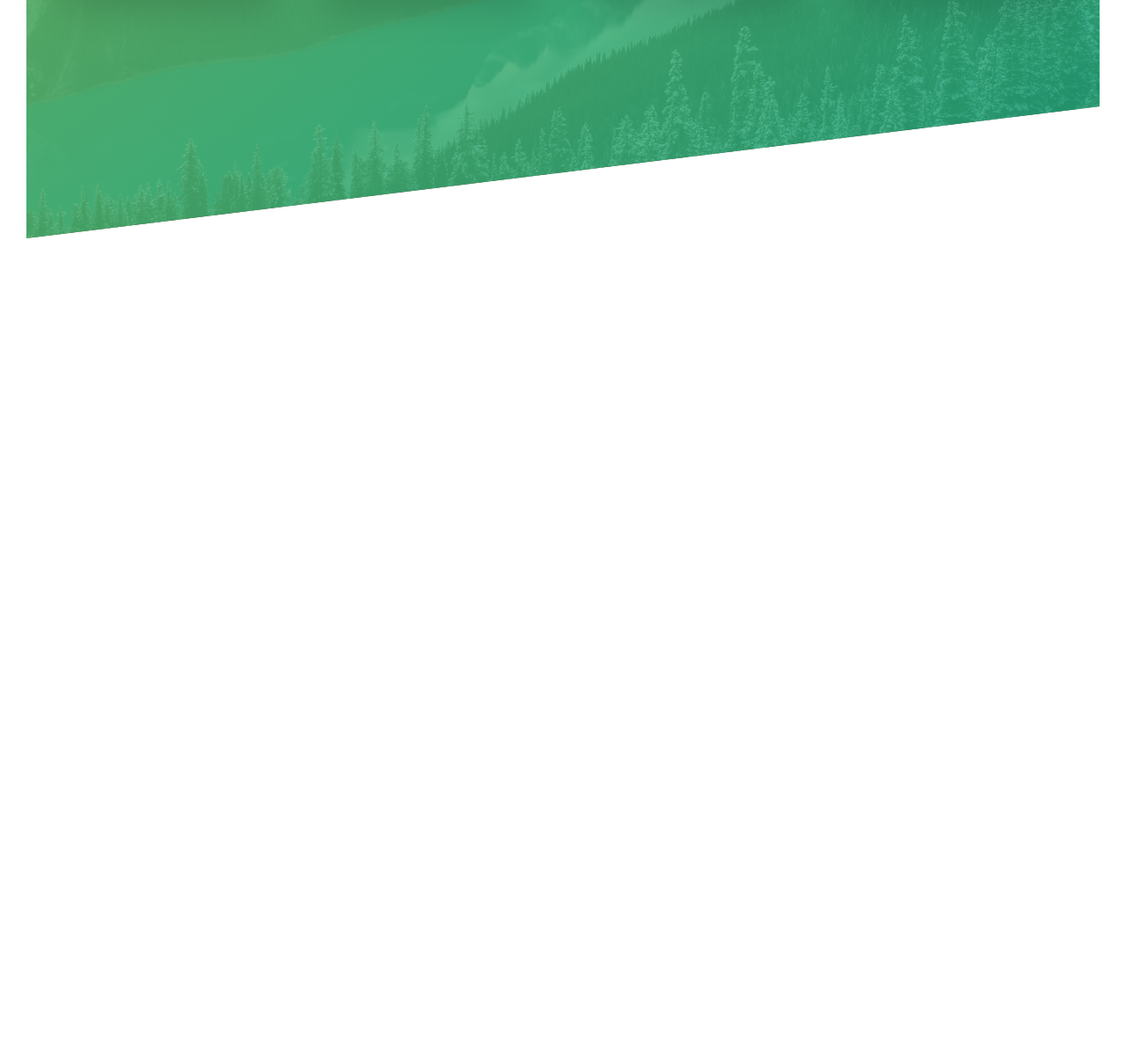
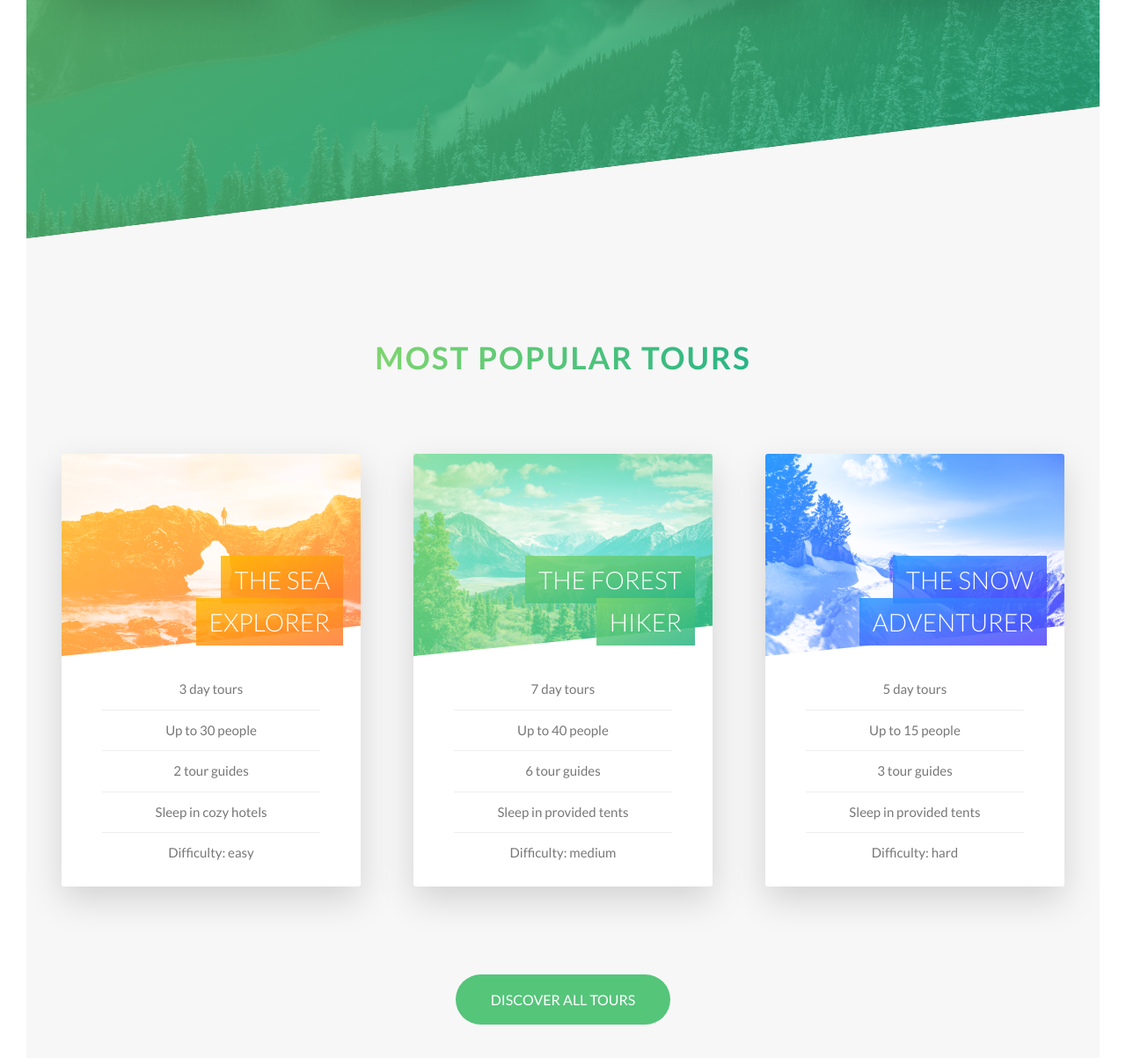
Before and after one commit to vsbron/course-natours-2023, a website built with Parcel: page index.html in a window 1280 px wide. Shown: the part 2119-3322 px from the top of the page at 88% size. Before the commit the page ends 2390 px from the top, so only its background shows below. Built offline with nearby package versions, Linux system fonts and the light colour scheme.

Commit message:
Added Tours section

```diff
--- a/index.html
+++ b/index.html
@@ -83,53 +83,75 @@
 				</div>
 			</section>
 
+			<section class="section__tours">
+
+				<div class="u-center-text u-margin-bottom-big">
+					<h2 class="heading-secondary">MOST POPULAR TOURS</h2>
+				</div>
+
+				<div class="row">
+					<div class="col-1-of-3"><div class="card">
+						<div class="card__side card__side--front">
+							<div class="card__picture card__picture--1"></div>
+							<h4 class="card__heading"><span class="card__heading-span card__heading-span--1">The Sea Explorer</span></h4>
+							<div class="card__details"><ul>
+								<li>3 day tours</li>
+								<li>Up to 30 people</li>
+								<li>2 tour guides</li>
+								<li>Sleep in cozy hotels</li>
+								<li>Difficulty: easy</li>
+							</ul></div></div>
+							<div class="card__side card__side--back card__side--back-1"><div class="card__cta">
+								<div class="card__price-box">
+									<p class="card__price-only">Only</p>
+									<p class="card__price-value">$297</p>
+								</div>
+								<a href="#" class="btn btn--white">Book now!</a>
+							</div></div></div></div>
+					<div class="col-1-of-3"><div class="card">
+						<div class="card__side card__side--front">
+							<div class="card__picture card__picture--2"></div>
+							<h4 class="card__heading"><span class="card__heading-span card__heading-span--2">The Forest Hiker</span></h4>
+							<div class="card__details"><ul>
+								<li>7 day tours</li>
+								<li>Up to 40 people</li>
+								<li>6 tour guides</li>
+								<li>Sleep in provided tents</li>
+								<li>Difficulty: medium</li>
+							</ul></div></div>
+							<div class="card__side card__side--back card__side--back-2"><div class="card__cta">
+								<div class="card__price-box">
+									<p class="card__price-only">Only</p>
+									<p class="card__price-value">$497</p>
+								</div>
+								<a href="#" class="btn btn--white">Book now!</a>
+							</div></div></div></div>
+					<div class="col-1-of-3"><div class="card">
+						<div class="card__side card__side--front">
+							<div class="card__picture card__picture--3"></div>
+							<h4 class="card__heading"><span class="card__heading-span card__heading-span--3">The Snow Adventurer</span></h4>
+							<div class="card__details"><ul>
+								<li>5 day tours</li>
+								<li>Up to 15 people</li>
+								<li>3 tour guides</li>
+								<li>Sleep in provided tents</li>
+								<li>Difficulty: hard</li>
+							</ul></div></div>
+							<div class="card__side card__side--back card__side--back-3"><div class="card__cta">
+								<div class="card__price-box">
+									<p class="card__price-only">Only</p>
+									<p class="card__price-value">$897</p>
+								</div>
+								<a href="#" class="btn btn--white">Book now!</a>
+							</div></div></div></div></div>
+				<div class="u-center-text u-margin-top-huge">
+					<a href="#" class="btn btn--green">Discover all tours</a>
+				</div>
+			</section>
+
 		</main>
 
-		<footer class="footer">
-
-		</footer>
-
-
-
-
-<!--
-		<section class="grid-test">
-
-			<div class="row">
-				<div class="col-1-of-2">Col 1 of 2</div>
-				<div class="col-1-of-2">Col 1 of 2</div>
-			</div>
-
-			<div class="row">
-				<div class="col-1-of-3">Col 1 of 3</div>
-				<div class="col-1-of-3">Col 1 of 3</div>
-				<div class="col-1-of-3">Col 1 of 3</div>
-			</div>
-
-			<div class="row">
-				<div class="col-1-of-3">Col 1 of 3</div>
-				<div class="col-2-of-3">Col 2 of 3</div>
-			</div>
-
-			<div class="row">
-				<div class="col-1-of-4">Col 1 of 4</div>
-				<div class="col-1-of-4">Col 1 of 4</div>
-				<div class="col-1-of-4">Col 1 of 4</div>
-				<div class="col-1-of-4">Col 1 of 4</div>
-			</div>
-
-			<div class="row">
-				<div class="col-1-of-4">Col 1 of 4</div>
-				<div class="col-1-of-4">Col 1 of 4</div>
-				<div class="col-2-of-4">Col 2 of 4</div>
-			</div>
-
-			<div class="row">
-				<div class="col-1-of-4">Col 1 of 4</div>
-				<div class="col-3-of-4">Col 3 of 4</div>
-			</div>
-
-		</section> -->
+		<footer class="footer"></footer>
 
   </body>
 </html>
--- a/src/sass/abstract/_variables.scss
+++ b/src/sass/abstract/_variables.scss
@@ -1,14 +1,19 @@
 $color-primary: #55c57a;
 $color-primary-light: #7ed56f;
 $color-primary-dark: #28b485;
+$color-secondary-light: #ffb900;
+$color-secondary-dark: #ff7730;
+$color-tertiary-light: #2998ff;
+$color-tertiary-dark: #5643fa;
 
 $color-white: #fff;
 $color-gray: #777;
 $color-gray-light-1: #f7f7f7;
+$color-gray-light-2: #eee;
 $color-black: #000;
 
 $border-radius-large: 10rem;
-$animation-timing: ease-out;
+$animation-timing: ease-in-out;
 
 // Font sizes
 $default-font-size: 1.6rem;
--- a/src/sass/base/_utilities.scss
+++ b/src/sass/base/_utilities.scss
@@ -1,15 +1,10 @@
-.u-center-text {
-  text-align: center;
-}
+.u-center-text { text-align: center }
 
-.u-margin-bottom-small {
-  margin-bottom: 1.5rem;
-}
+.u-margin-bottom-small { margin-bottom: 1.5rem }
+.u-margin-bottom-medium { margin-bottom: 4rem }
+.u-margin-bottom-big { margin-bottom: 8rem }
 
-.u-margin-bottom-medium {
-  margin-bottom: 4rem;
-}
-
-.u-margin-bottom-big {
-  margin-bottom: 8rem;
-}
+.u-margin-top-small { margin-top: 1.5rem }
+.u-margin-top-medium { margin-top: 4rem }
+.u-margin-top-big { margin-top: 8rem }
+.u-margin-top-huge { margin-top: 10rem }
--- a/src/sass/components/_button.scss
+++ b/src/sass/components/_button.scss
@@ -50,6 +50,15 @@
     }
   }
 
+  &--green {
+    background-color: $color-primary;
+    color: $color-white;
+
+    &:after {
+      background-color: $color-primary;
+    }
+  }
+
   &--animated {
     animation: moveInBottom .5s ease-out .75s backwards;
   }
--- /dev/null
+++ b/src/sass/components/_card.scss
@@ -0,0 +1,111 @@
+.card {
+  position: relative;
+  perspective: 150rem;
+  -moz-perspective: 150rem;
+
+  &__side {
+    font-size: 2rem;
+    transition: transform .4s $animation-timing;
+    backface-visibility: hidden;
+    border-radius: 3px;
+    box-shadow: 0 1.5rem 4rem rgba($color-black, .15);
+    overflow: hidden;
+
+    &--front { background-color: $color-white }
+
+    &--back {
+      position: absolute;
+      top: 0;
+      bottom: 0;
+      left: 0;
+      width: 100%;
+      transform: rotateY(180deg);
+
+      &-1 { background-image: linear-gradient(to right bottom, $color-secondary-light, $color-secondary-dark) }
+      &-2 { background-image: linear-gradient(to right bottom, $color-primary-light, $color-primary-dark) }
+      &-3 { background-image: linear-gradient(to right bottom, $color-tertiary-light, $color-tertiary-dark) }
+    }
+  }
+
+  &:hover &__side {
+    &--front{ transform: rotateY(180deg) }
+    &--back{ transform: rotateY(360deg) }
+  }
+
+  // Front side
+  &__picture {
+    background-size: cover;
+    height: 23rem;
+    background-blend-mode: screen;
+    clip-path: polygon(0 0, 100% 0, 100% 85%, 0 100%);
+
+    &--1 { background-image: linear-gradient(to right bottom, $color-secondary-light, $color-secondary-dark), url(../img/nat-5.jpg) }
+    &--2 { background-image: linear-gradient(to right bottom, $color-primary-light, $color-primary-dark), url(../img/nat-6.jpg) }
+    &--3 { background-image: linear-gradient(to right bottom, $color-tertiary-light, $color-tertiary-dark), url(../img/nat-7.jpg) }
+  }
+
+  &__heading {
+    position: absolute;
+    top: 12rem;
+    right: 2rem;
+    color: $color-white;
+    font-size: 2.8rem;
+    font-weight: 300;
+    text-align: right;
+    text-transform: uppercase;
+    width: 75%;
+  }
+
+  &__heading-span {
+    padding: 1rem 1.5rem;
+    box-decoration-break: clone;
+
+    &--1 { background-image: linear-gradient(to right bottom, rgba($color-secondary-light, .85), rgba($color-secondary-dark, .85)) }
+    &--2 { background-image: linear-gradient(to right bottom, rgba($color-primary-light, .85), rgba($color-primary-dark, .85)) }
+    &--3 { background-image: linear-gradient(to right bottom, rgba($color-tertiary-light, .85), rgba($color-tertiary-dark, .85)) }
+  }
+
+  &__details {
+    padding: 1.5rem;
+
+    ul {
+      list-style: none;
+      width: 80%;
+      margin: 0 auto;
+
+      li {
+        text-align: center;
+        font-size: 1.5rem;
+        padding: 1rem;
+
+        &:not(:last-child) { border-bottom: $color-gray-light-2 1px solid }
+      }
+    }
+  }
+
+  // Back side
+  &__cta {
+    position: absolute;
+    top: 50%;
+    left: 50%;
+    transform: translate(-50%, -50%);
+    width: 90%;
+    text-align: center;
+  }
+
+  &__price-box {
+    color: $color-white;
+    margin-bottom: 6rem;
+  }
+
+  &__price-only {
+    font-size: 1.4rem;
+    text-transform: uppercase;
+  }
+
+  &__price-value {
+    font-size: 6rem;
+    line-height: 1.2;
+    font-weight: 300;
+  }
+}
--- a/src/sass/main.scss
+++ b/src/sass/main.scss
@@ -8,6 +8,7 @@
 @import "base/utilities";
 
 @import "components/button";
+@import "components/card";
 @import "components/composition";
 @import "components/feature-box";
 
--- a/src/sass/pages/_home.scss
+++ b/src/sass/pages/_home.scss
@@ -15,3 +15,9 @@
     transform: skewY(7deg)
   }
 }
+
+.section__tours {
+  background-color: $color-gray-light-1;
+  padding: 30rem 0 15rem;
+  margin-top: -12rem;
+}
```
